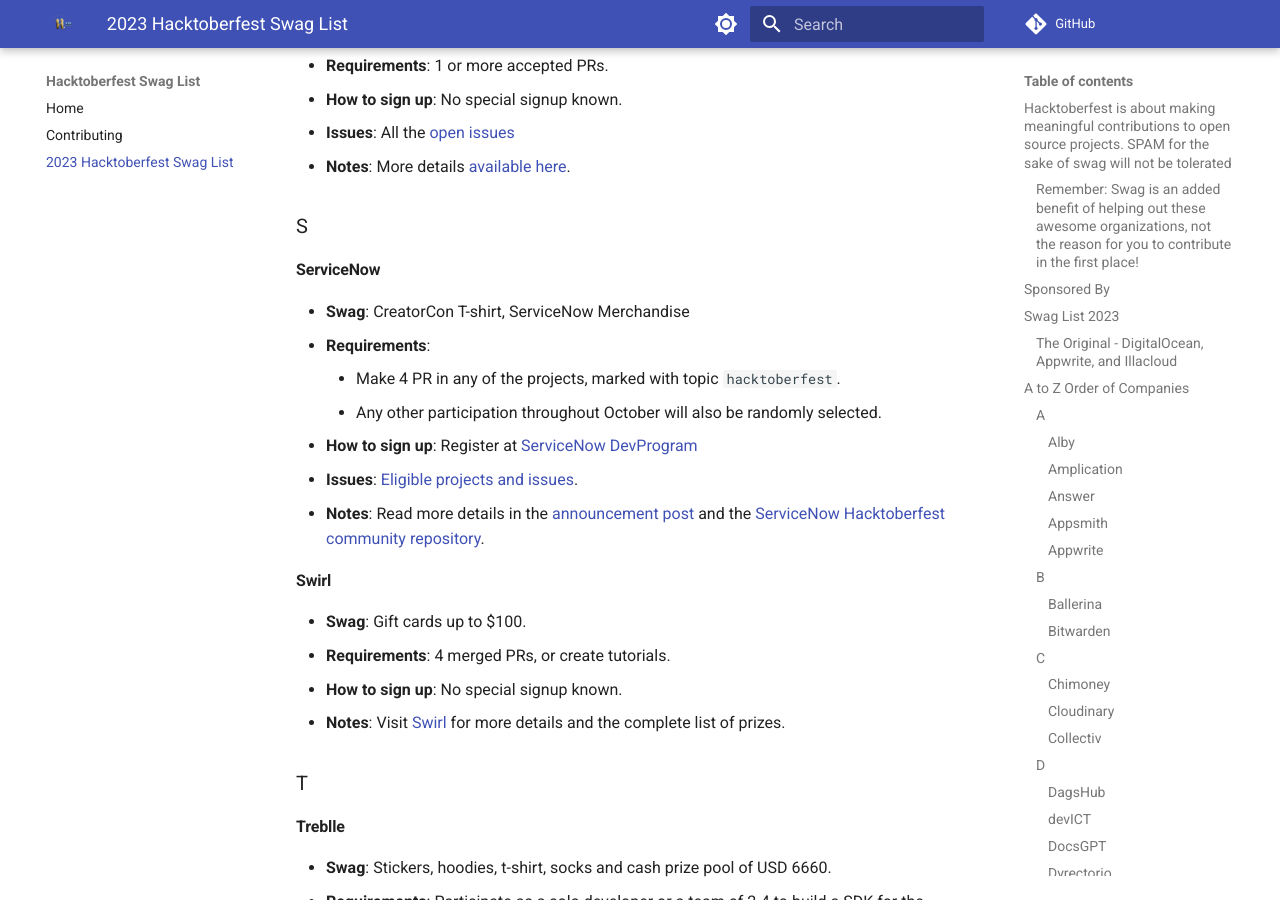
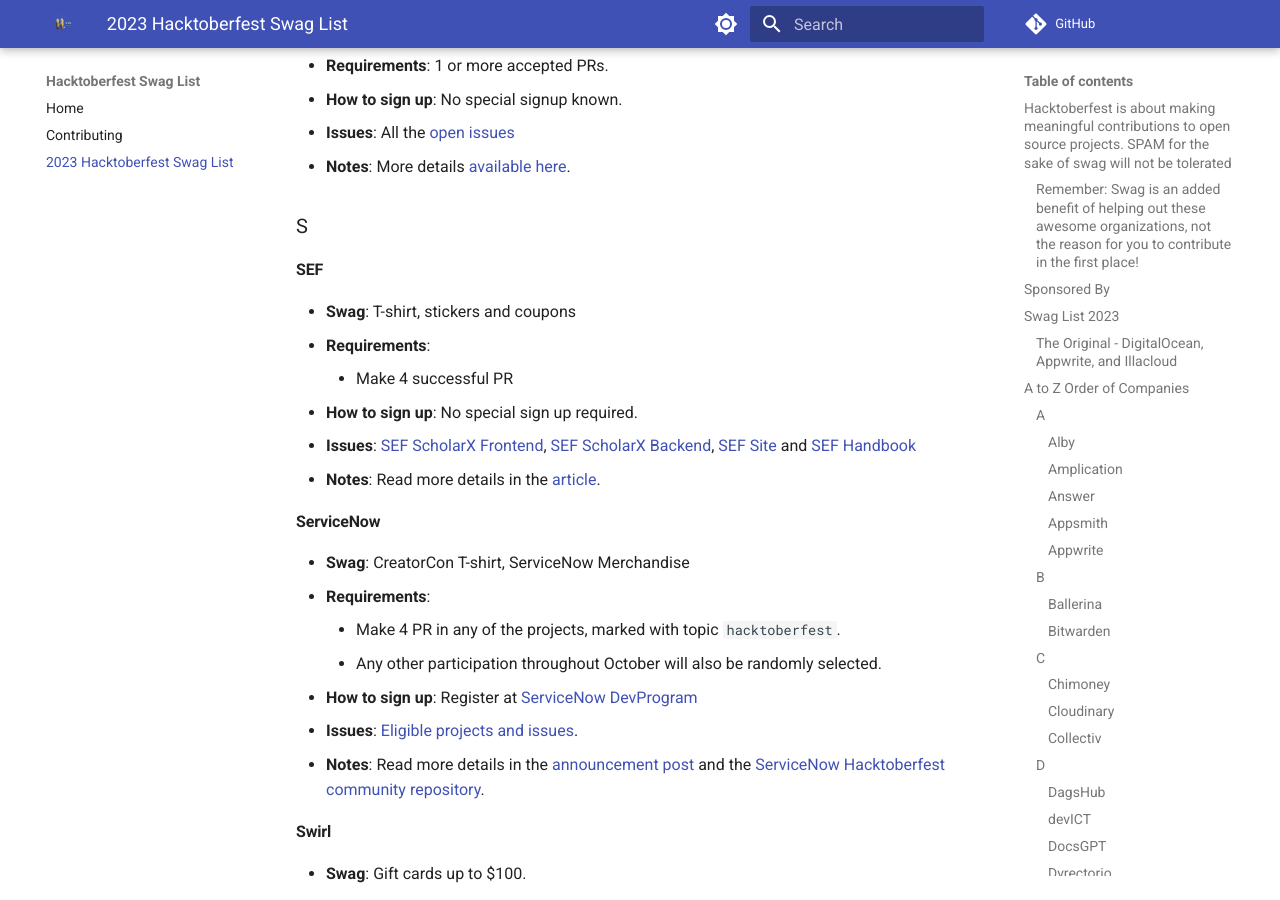
Before and after one commit to crweiner/hacktoberfest-swag-list, an MkDocs documentation site: the page built from docs/list.md, in a window 1280 px wide and 900 px high, scrolled down 11346 px. Built offline with MkDocs 1.6.1 and Material for MkDocs 9.7.7, drawn with Linux system fonts in a browser that asks for light colours; plug-ins that fetch from the network failed and are left out; comment, search, counter and statistics services are not loaded.

Commit message:
SEF added to the list

```diff
--- a/docs/list.md
+++ b/docs/list.md
@@ -373,6 +373,15 @@
 
 ### S
 
+#### **SEF**
+
+- **Swag**: T-shirt, stickers and coupons
+- **Requirements**:
+    - Make 4 successful PR
+- **How to sign up**: No special sign up required.
+- **Issues**: [SEF ScholarX Frontend](https://github.com/sef-global/scholarx-frontend/issues), [SEF ScholarX Backend](https://github.com/sef-global/scholarx-backend/issues?q=is%3Aopen+is%3Aissue+label%3Ahacktoberfest), [SEF Site](https://github.com/sef-global/sef-site) and [SEF Handbook](https://github.com/sef-global/sef-handbook)
+- **Notes**: Read more details in the [article](https://developer.servicenow.com/blog.do?p=/post/hacktoberfest-2023/).
+
 #### **ServiceNow**
 
 - **Swag**: CreatorCon T-shirt, ServiceNow Merchandise
```
